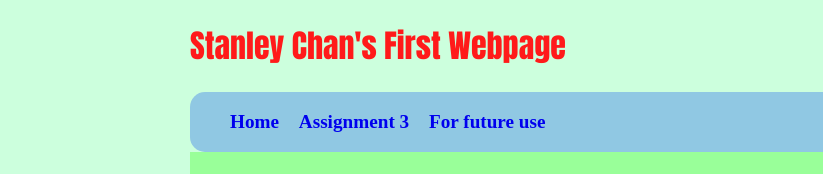
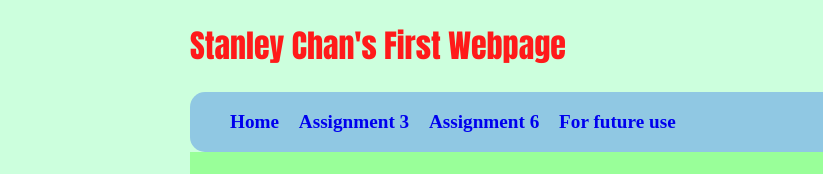
Before and after one commit to Schan454/Welcome, a plain HTML site: page index.html in a window 1280 px wide. Shown: the top 174 px of the page, 0-823 px from the left. Drawn offline with Linux system fonts and the light colour scheme; a script that the page names is missing.

Commit message:
update welcome page to include assignment 6

```diff
--- a/index.html
+++ b/index.html
@@ -21,6 +21,7 @@ updated on October 10, 2018 at 8:02 PM
     <ul>
   	   <li><a href="http://weblab.cs.uml.edu/~schan/index.html"> Home </a> </li>
   	   <li><a href="http://weblab.cs.uml.edu/~schan/HW3/index.html"> Assignment 3 </a> </li>
+			  <li><a href="https://schan454.github.io/Welcome/Assignment%206/"> Assignment 6 </a> </li>
         <li><a href="http://weblab.cs.uml.edu/~schan/future.html"> For future use </a> </li>
     </ul>
   </div>
```
